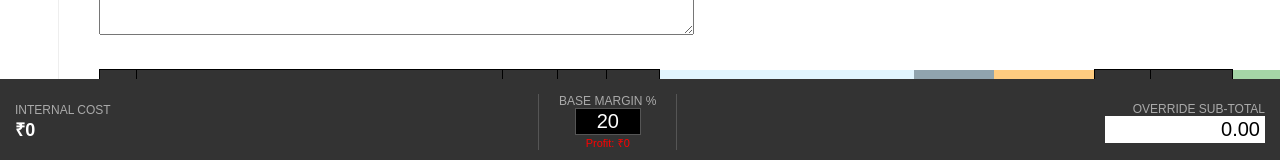
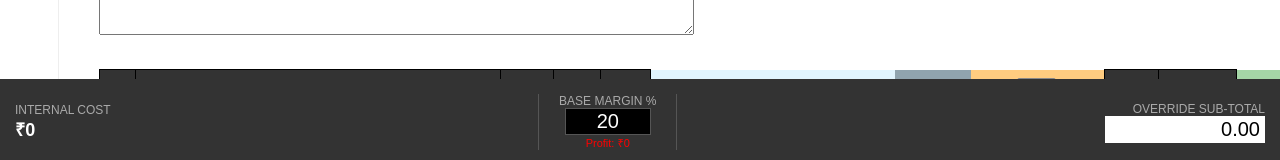
Before and after one commit to Ubiflowai/hospital-quotation-builder, a React (Vite) app: page / in a window 1280 px wide. Shown: the part 635-795 px from the top of the page. Built offline with nearby package versions, Linux system fonts and the light colour scheme.

Commit message:
Inlcued all

```diff
--- a/src/components/Calculator.jsx
+++ b/src/components/Calculator.jsx
@@ -27,6 +27,15 @@ export default function Calculator() {
   const [showDropdown, setShowDropdown] = useState(false);
   const searchRef = useRef(null);
 
+  // --- HELPER: CALCULATE INTERNAL COST ---
+  const getInternalCost = (row) => {
+    const safeFactoryPrice = parseFloat(row.factoryPrice) || 0;
+    const safeTransPercent = parseFloat(row.transPercent) || 0;
+    const safeWorkCost = parseFloat(row.workCost) || 0;
+    const transportAmt = safeFactoryPrice * (safeTransPercent / 100);
+    return safeFactoryPrice + transportAmt + safeWorkCost;
+  };
+
   // --- 1. ROW MANAGEMENT ---
   const addRow = (productId) => {
     const product = productCatalog.find(p => p.id === parseInt(productId));
@@ -36,6 +45,8 @@ export default function Calculator() {
     const transCost = product.factoryPrice * (transPercent / 100);
     const workCost = product.fitting + product.saddle + product.work;
     const unitInternalCost = product.factoryPrice + transCost + workCost;
+
+    // Calculate price based on CURRENT global margin
     const defaultPrice = unitInternalCost * (1 + baseMarginPercent / 100);
 
     const newRow = {
@@ -77,13 +88,17 @@ export default function Calculator() {
     const updatedRows = rows.map(row => {
       if (row.id === id) {
         let finalVal = value;
-        // Keep text fields as text, numbers as numbers
         if (['name', 'hsn', 'unit'].includes(field)) {
             finalVal = value;
         } else {
             if (value === '') { finalVal = ''; }
             else { finalVal = parseFloat(value); }
         }
+
+        // If updating internal cost factors, auto-update the quoted price based on margin
+        // If updating quotedUnitPrice manually, we break the margin link for this specific action
+        // (though global handlers will reset it).
+
         return { ...row, [field]: finalVal };
       }
       return row;
@@ -91,30 +106,15 @@ export default function Calculator() {
     setRows(updatedRows);
   };
 
-  useEffect(() => {
-    const handleClickOutside = (event) => {
-      if (searchRef.current && !searchRef.current.contains(event.target)) {
-        setShowDropdown(false);
-      }
-    };
-    document.addEventListener("mousedown", handleClickOutside);
-    return () => document.removeEventListener("mousedown", handleClickOutside);
-  }, []);
-
   // --- 2. CALCULATION ENGINE ---
   useEffect(() => {
     let totalCostSum = 0;
     let totalProjectValueSum = 0;
 
     rows.forEach(row => {
-      const safeFactoryPrice = parseFloat(row.factoryPrice) || 0;
-      const safeTransPercent = parseFloat(row.transPercent) || 0;
-      const safeWorkCost = parseFloat(row.workCost) || 0;
+      const unitInternalCost = getInternalCost(row);
       const safeQty = parseFloat(row.qty) || 0;
       const safeQuotedPrice = parseFloat(row.quotedUnitPrice) || 0;
-
-      const transportAmt = safeFactoryPrice * (safeTransPercent / 100);
-      const unitInternalCost = safeFactoryPrice + transportAmt + safeWorkCost;
 
       totalCostSum += unitInternalCost * safeQty;
       totalProjectValueSum += safeQuotedPrice * safeQty;
@@ -126,44 +126,53 @@ export default function Calculator() {
 
   }, [rows]);
 
-  const handleGlobalValueChange = (newValue) => {
-    const newGlobalTotal = parseFloat(newValue) || 0;
-    if (grandProjectValue === 0 || rows.length === 0) {
-        setGrandProjectValue(newGlobalTotal);
-        return;
-    }
-    const ratio = newGlobalTotal / grandProjectValue;
-    const updatedRows = rows.map(row => ({
-        ...row,
-        quotedUnitPrice: parseFloat((row.quotedUnitPrice * ratio).toFixed(2))
-    }));
-    setRows(updatedRows);
+  // --- 3. BIDIRECTIONAL HANDLERS ---
 
-    // Update margin logic
-    const newProfit = newGlobalTotal - grandTotalCost;
-    if(grandTotalCost > 0) {
-        setBaseMarginPercent((newProfit / grandTotalCost) * 100);
-    }
-  };
+  // A. CHANGE MARGIN -> UPDATES PRICES & TOTAL
+  const handleBaseMarginChange = (newVal) => {
+    const newMargin = parseFloat(newVal);
+    // Allow empty string for typing, default to 0 for math
+    const safeMargin = isNaN(newMargin) ? 0 : newMargin;
 
-  const handleBaseMarginChange = (newVal) => {
-    const newMargin = parseFloat(newVal) || 0;
-    setBaseMarginPercent(newMargin);
+    setBaseMarginPercent(safeMargin);
 
     const updatedRows = rows.map(row => {
-        const safeFactoryPrice = parseFloat(row.factoryPrice) || 0;
-        const safeTransPercent = parseFloat(row.transPercent) || 0;
-        const safeWorkCost = parseFloat(row.workCost) || 0;
-        const transportAmt = safeFactoryPrice * (safeTransPercent / 100);
-        const unitInternalCost = safeFactoryPrice + transportAmt + safeWorkCost;
-        const newPrice = unitInternalCost * (1 + newMargin / 100);
-
+        const unitInternalCost = getInternalCost(row);
+        const newPrice = unitInternalCost * (1 + safeMargin / 100);
         return { ...row, quotedUnitPrice: parseFloat(newPrice.toFixed(2)) };
     });
     setRows(updatedRows);
   };
 
-  // --- 3. PDF GENERATOR ---
+  // B. CHANGE TOTAL -> UPDATES MARGIN & PRICES
+  const handleGlobalValueChange = (newValue) => {
+    const newGlobalTotal = parseFloat(newValue) || 0;
+
+    // 1. Avoid division by zero if no costs exist
+    if (grandTotalCost === 0) {
+        setGrandProjectValue(newGlobalTotal);
+        return;
+    }
+
+    // 2. Reverse Engineer the Margin
+    // Total = Cost * (1 + Margin/100)
+    // Margin = ((Total / Cost) - 1) * 100
+    const newImpliedMargin = ((newGlobalTotal / grandTotalCost) - 1) * 100;
+
+    setBaseMarginPercent(newImpliedMargin);
+    setGrandProjectValue(newGlobalTotal); // Optimistic update
+
+    // 3. Update all rows to align with this new margin strictly
+    // This ensures every item contributes equally to the new total
+    const updatedRows = rows.map(row => {
+        const unitInternalCost = getInternalCost(row);
+        const newPrice = unitInternalCost * (1 + newImpliedMargin / 100);
+        return { ...row, quotedUnitPrice: parseFloat(newPrice.toFixed(2)) };
+    });
+    setRows(updatedRows);
+  };
+
+  // --- 4. PDF GENERATOR ---
   const handleDownloadPDF = () => {
     const wasInClientMode = isClientMode;
     if (!isClientMode) setIsClientMode(true);
@@ -188,6 +197,17 @@ export default function Calculator() {
   const filteredProducts = searchTerm.length > 0
     ? productCatalog.filter(p => p.name.toLowerCase().includes(searchTerm.toLowerCase()))
     : [];
+
+  // Click outside listener
+  useEffect(() => {
+    const handleClickOutside = (event) => {
+      if (searchRef.current && !searchRef.current.contains(event.target)) {
+        setShowDropdown(false);
+      }
+    };
+    document.addEventListener("mousedown", handleClickOutside);
+    return () => document.removeEventListener("mousedown", handleClickOutside);
+  }, []);
 
   return (
     <div style={{ minWidth: '1300px', margin: '0 auto', fontFamily: 'Arial, sans-serif', paddingBottom: '100px', color: 'black' }}>
@@ -315,7 +335,19 @@ export default function Calculator() {
                     <th style={{ padding: '8px', background:'#e1f5fe', color:'black' }}>TrnAmt</th>
                     <th style={{ padding: '8px', background:'#e1f5fe', color:'black' }}>Work</th>
                     <th style={{ padding: '8px', background:'#90a4ae', color:'white' }}>Int.Cost</th>
-                    <th style={{ padding: '8px', background:'#ffcc80', color:'black' }}>Base+{baseMarginPercent.toFixed(0)}%</th>
+
+                    {/* EDITABLE HEADER FOR MARGIN */}
+                    <th style={{ padding: '8px', background:'#ffcc80', color:'black', minWidth:'80px' }}>
+                        Base+
+                        <input
+                            type="number"
+                            value={baseMarginPercent}
+                            onChange={(e) => handleBaseMarginChange(e.target.value)}
+                            onClick={(e) => e.stopPropagation()} // Prevent sort/select issues if added later
+                            style={{width:'35px', margin:'0 2px', fontWeight:'bold', background:'white', border:'1px solid #888', borderRadius:'2px', padding:'1px'}}
+                        />
+                        %
+                    </th>
                   </>
                 )}
 
@@ -330,15 +362,13 @@ export default function Calculator() {
             </thead>
             <tbody>
               {rows.map((row, index) => {
-                const safeFactoryPrice = parseFloat(row.factoryPrice) || 0;
-                const safeTransPercent = parseFloat(row.transPercent) || 0;
-                const safeWorkCost = parseFloat(row.workCost) || 0;
+                const unitInternalCost = getInternalCost(row);
                 const safeQty = parseFloat(row.qty) || 0;
                 const safeQuotedPrice = parseFloat(row.quotedUnitPrice) || 0;
 
-                const transportAmt = safeFactoryPrice * (safeTransPercent / 100);
-                const unitInternalCost = safeFactoryPrice + transportAmt + safeWorkCost;
+                // For display in the "Base + %" column, we show what the price *would* be if strictly following the margin
                 const basePriceDynamic = unitInternalCost * (1 + baseMarginPercent / 100);
+
                 const rowFinalTotal = safeQuotedPrice * safeQty;
                 const rowProfit = rowFinalTotal - (unitInternalCost * safeQty);
 
@@ -371,7 +401,7 @@ export default function Calculator() {
                         <>
                             <td style={{ padding: '5px', background:'#f0fbff' }}><input type="number" value={row.factoryPrice} onChange={(e) => updateRow(row.id, 'factoryPrice', e.target.value)} style={{width:'50px'}} /></td>
                             <td style={{ padding: '5px', background:'#f0fbff' }}><input type="number" value={row.transPercent} onChange={(e) => updateRow(row.id, 'transPercent', e.target.value)} style={{width:'30px'}} /></td>
-                            <td style={{ padding: '5px', color:'#777' }}>{transportAmt.toFixed(0)}</td>
+                            <td style={{ padding: '5px', color:'#777' }}>{(row.factoryPrice * (row.transPercent/100)).toFixed(0)}</td>
                             <td style={{ padding: '5px', background:'#f0fbff' }}><input type="number" value={row.workCost} onChange={(e) => updateRow(row.id, 'workCost', e.target.value)} style={{width:'40px'}} /></td>
                             <td style={{ padding: '5px', background:'#cfd8dc', fontWeight:'bold' }}>{unitInternalCost.toFixed(0)}</td>
                             <td style={{ padding: '5px', background:'#ffe0b2', fontWeight:'bold' }}>{basePriceDynamic.toFixed(0)}</td>
@@ -450,7 +480,7 @@ export default function Calculator() {
                 type="number"
                 value={baseMarginPercent}
                 onChange={(e) => handleBaseMarginChange(e.target.value)}
-                style={{ fontSize: '20px', width: '60px', textAlign: 'center', background:'black', color:'white', border:'1px solid #555' }}
+                style={{ fontSize: '20px', width: '80px', textAlign: 'center', background:'black', color:'white', border:'1px solid #555' }}
             />
             <div style={{fontSize:'11px', color:grandTotalProfit > 0 ? '#4caf50' : 'red'}}>Profit: ₹{grandTotalProfit.toLocaleString('en-IN')}</div>
           </div>
```
